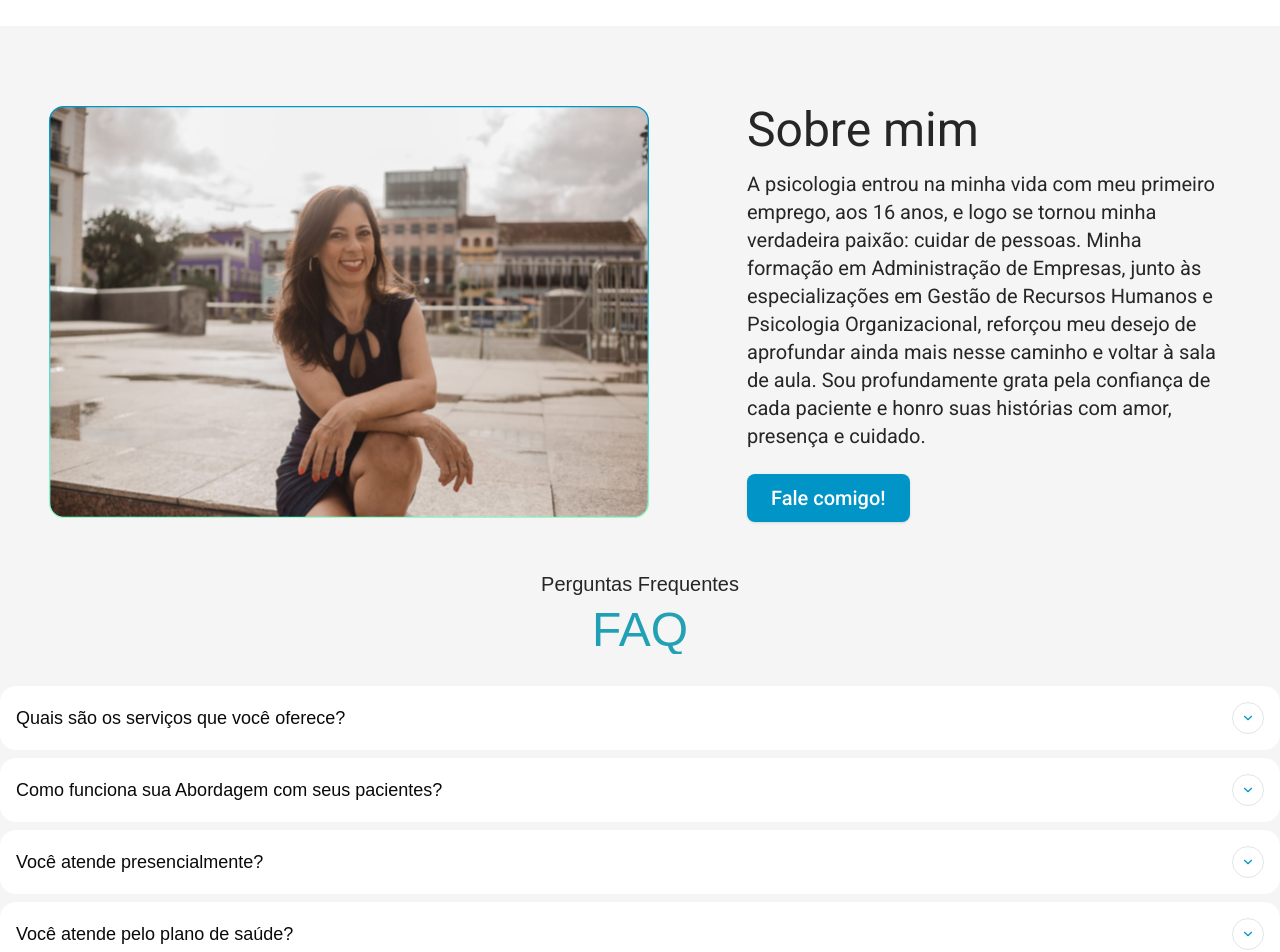
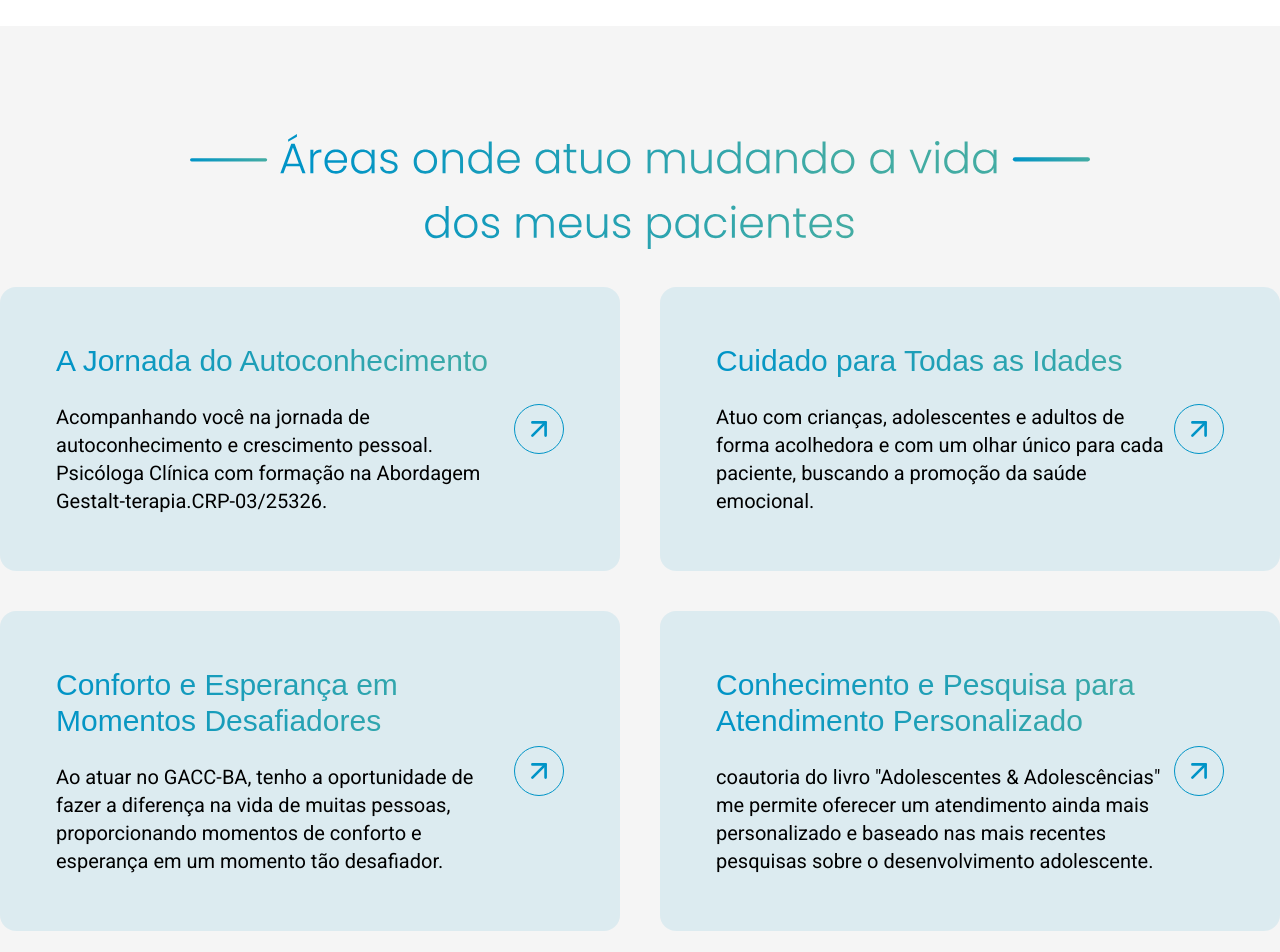
Before and after one commit to DevGustavoGantois/website-psychology, a Next.js app: page / in a window 1280 px wide. Shown: the part 940-1892 px from the top of the page. Built offline with nearby package versions, Linux system fonts and the light colour scheme.

Commit message:
feat:Creating History Section.

```diff
--- a/src/app/page.tsx
+++ b/src/app/page.tsx
@@ -4,7 +4,7 @@ import 'aos/dist/aos.css';
 import { useEffect } from "react";
 import { HomeHero } from "./s-hero";
 import { HomeAbout } from "./s-about";
-import { HomeServices } from "./s-services";
+import { HomeHistory } from "./s-history";
 import { HomeTestimonials } from "./s-testimonials";
 import { HomeFAQ } from "./s-faq";
 import { HomeLocation } from "./s-location";
@@ -22,8 +22,8 @@ export default function Page() {
   return (
     <>
       <HomeHero />
+      <HomeHistory />
       <HomeAbout />
-      <HomeServices />
       <HomeTestimonials />
       <HomeFAQ />
       <HomeLocation />
--- a/src/app/s-about.tsx
+++ b/src/app/s-about.tsx
@@ -11,7 +11,7 @@ export function HomeAbout() {
             <div key={index}>
                 <div className="flex flex-col lg:flex-row justify-center lg:justify-around">
         <figure>
-          <Image src="/ImgAbout.svg" width={600} height={600} quality={100} alt="" data-aos="flip-left" />
+          <Image src="/ImgAbout.svg" width={600} height={600} quality={100} alt="" data-aos="flip-up" />
         </figure>
         <div>
           <h1 className="text-[#262626] text-center lg:text-start mt-10 lg:mt-0 text-4xl lg:text-5xl mb-4 font-primary" data-aos="fade-down">
--- a/src/app/s-contact.tsx
+++ b/src/app/s-contact.tsx
@@ -3,7 +3,7 @@ import Link from "next/link";
 
 export function HomeContact() {
     return (
-        <section className="max-w-[1300px] mx-auto p-6 lg:p-0 mt-10 lg:mt-20" id="Contact">
+        <section className="max-w-[1300px] mx-auto p-6 lg:p-0 mt-10 lg:mt-20 z-50" id="Contact">
             <div className="bg-[#0094C7]/10 p-12 rounded-3xl">
             <div className="flex flex-col gap-8 justify-center items-center">
                 <h1 data-aos="zoom-in" className=" font-primary text-4xl lg:text-5xl linear-text text-center">Vamos cuidar da sua mente <br /> juntos?</h1>
--- a/src/app/s-faq.tsx
+++ b/src/app/s-faq.tsx
@@ -1,15 +1,16 @@
 import { Accordion, AccordionContent, AccordionItem, AccordionTrigger } from "@/components/ui/accordion";
 import { HomeFaqData } from "@/data";
+import Image from "next/image";
 
 export function HomeFAQ() {
     return (
-      <section className="max-w-[1300px] mx-auto p-6 lg:p-0 relative mt-6 lg:mt-12" id="FAQ">
+      <section className="max-w-[1440px] mx-auto p-6 lg:p-0 relative mt-6 lg:mt-12" id="FAQ">
         {HomeFaqData.map((item, index) => {
           return (
             <div key={index}>
               <div className="flex flex-col gap-2 justify-center items-stretch">
-                <p className="text-xl font-extralight text-[#262626] text-center" data-aos="fade-left">{item.pretitle}</p>
-                <h1 className="text-4xl lg:text-5xl linear-text text-center" data-aos="fade-right">{item.title}</h1>
+                <p className="text-xl font-extralight text-[#262626] text-center" data-aos="fade-up">{item.pretitle}</p>
+                <h1 className="text-4xl lg:text-5xl linear-text text-center" data-aos="fade-down">{item.title}</h1>
               </div>
               <Accordion type="single" collapsible className="mt-6">
                 {item.questionsAndAnswer.map((qa, idx) => {
@@ -28,6 +29,9 @@ export function HomeFAQ() {
             </div>
           );
         })}
+        <div className="absolute top-0 -z-50 flex justify-center">
+          <Image src="/LogoBg.svg" width={1200} height={500} alt="" className="opacity-50" />
+        </div>
       </section>
     );
   }
--- /dev/null
+++ b/src/app/s-history.tsx
@@ -0,0 +1,51 @@
+import { HomeHistoryData } from "@/data";
+import { ArrowRight } from "lucide-react";
+import Image from "next/image";
+
+export function HomeHistory() {
+  return (
+    <section className="max-w-[1440px] mx-auto p-6 lg:p-0">
+      <div className="mt-10 lg:mt-[100px]">
+        <div className="hidden md:flex justify-center" data-aos="fade-up">
+          <Image
+            src="/TitleHistory.svg"
+            width={900}
+            height={200}
+            alt="Título histórico"
+          />
+        </div>
+        {HomeHistoryData.map((item, index) => (
+          <div key={index}>
+            <div className="flex md:hidden">
+              <h1 className="text-center linear-text text-3xl">{item.title}</h1>
+            </div>
+            <div className="grid gap-6 lg:gap-10 mt-8 md:grid-cols-2 lg:grid-cols-3">
+              {item.cards.map((card, cardIndex) => (
+                <div
+                  key={cardIndex}
+                  className="p-6 lg:p-14 bg-[#0094C7]/10 transition-all duration-700 hover:scale-[0.9] rounded-2xl"
+                >
+                  <div className="flex flex-col lg:flex-row lg:justify-between items-end lg:items-center">
+                    <div className="text-left mb-4 lg:mb-0">
+                      <h2 className="text-2xl lg:text-3xl font-extralight linear-text mb-6">
+                        {card.title}
+                      </h2>
+                      <p className="text-black text-base lg:text-xl max-w-[500px] font-primary">
+                        {card.description}
+                      </p>
+                    </div>
+                    <div>
+                      <div className="p-2 border border-[#0094c7] rounded-full mt-4 lg:mt-0">
+                        <ArrowRight className="text-[#0094c7] -rotate-45 hover:rotate-0 hover:scale-[1.1] lg:text-9 transition-transform size-6 lg:size-8" />
+                      </div>
+                    </div>
+                  </div>
+                </div>
+              ))}
+            </div>
+          </div>
+        ))}
+      </div>
+    </section>
+  );
+}
--- a/src/app/s-services.tsx
+++ /dev/null
@@ -1,7 +0,0 @@
-export function HomeServices() {
-    return (
-        <section>
-
-        </section>
-    )
-}
--- a/src/components/ui/accordion.tsx
+++ b/src/components/ui/accordion.tsx
@@ -28,7 +28,7 @@ const AccordionTrigger = React.forwardRef<
     <AccordionPrimitive.Trigger
       ref={ref}
       className={cn(
-        "flex w-full max-w-[1300px] mt-2 items-center justify-between py-4 text-sm font-medium text-left transition-all hover:text-[#0094C7] [&[data-state=open]>svg]:rotate-180",
+        "flex w-full max-w-[1440px] mt-2 items-center justify-between py-4 text-sm font-medium text-left transition-all hover:text-[#0094C7] [&[data-state=open]>svg]:rotate-180",
         className
       )}
       {...props}
--- a/src/data/index.ts
+++ b/src/data/index.ts
@@ -4,6 +4,18 @@ export const HomeHeroData = [
         title: "Dê o primeiro passo para o seu bem-estar emocional. Agende sua consulta agora!",
         description: "Se está buscando melhorar sua saúde mental, lidar com desafios emocionais ou encontrar mais clareza em suas escolhas, eu estou aqui para ajudar. Vamos juntos trabalhar o seu autoconhecimento e promover mudanças positivas em sua vida. Agende sua consulta agora e dê o primeiro passo para uma jornada de transformação e bem-estar!",
     },
+]
+
+export const HomeHistoryData = [
+    {
+        title: "Áreas onde atuo mudando a vida dos meus pacientes",
+        cards: [
+            {title: "A Jornada do Autoconhecimento", description: "Acompanhando você na jornada de autoconhecimento e crescimento pessoal. Psicóloga Clínica com formação na Abordagem Gestalt-terapia.CRP-03/25326."},
+            {title: "Cuidado para Todas as Idades", description: "Atuo com crianças, adolescentes e adultos de forma acolhedora e com um olhar único para cada paciente, buscando a promoção da saúde emocional."},
+            {title: "Conforto e Esperança em Momentos Desafiadores", description: "Ao atuar no GACC-BA, tenho a oportunidade de fazer a diferença na vida de muitas pessoas, proporcionando momentos de conforto e esperança em um momento tão desafiador."},
+            {title: "Conhecimento e Pesquisa para Atendimento Personalizado", description: 'coautoria do livro "Adolescentes & Adolescências" me permite oferecer um atendimento ainda mais personalizado e baseado nas mais recentes pesquisas sobre o desenvolvimento adolescente.'}
+        ]
+    }
 ]
 
 export const HomeAboutData = [
```
Also changed, not shown: public/LogoBg.svg (added), public/TitleHistory.svg (added).
